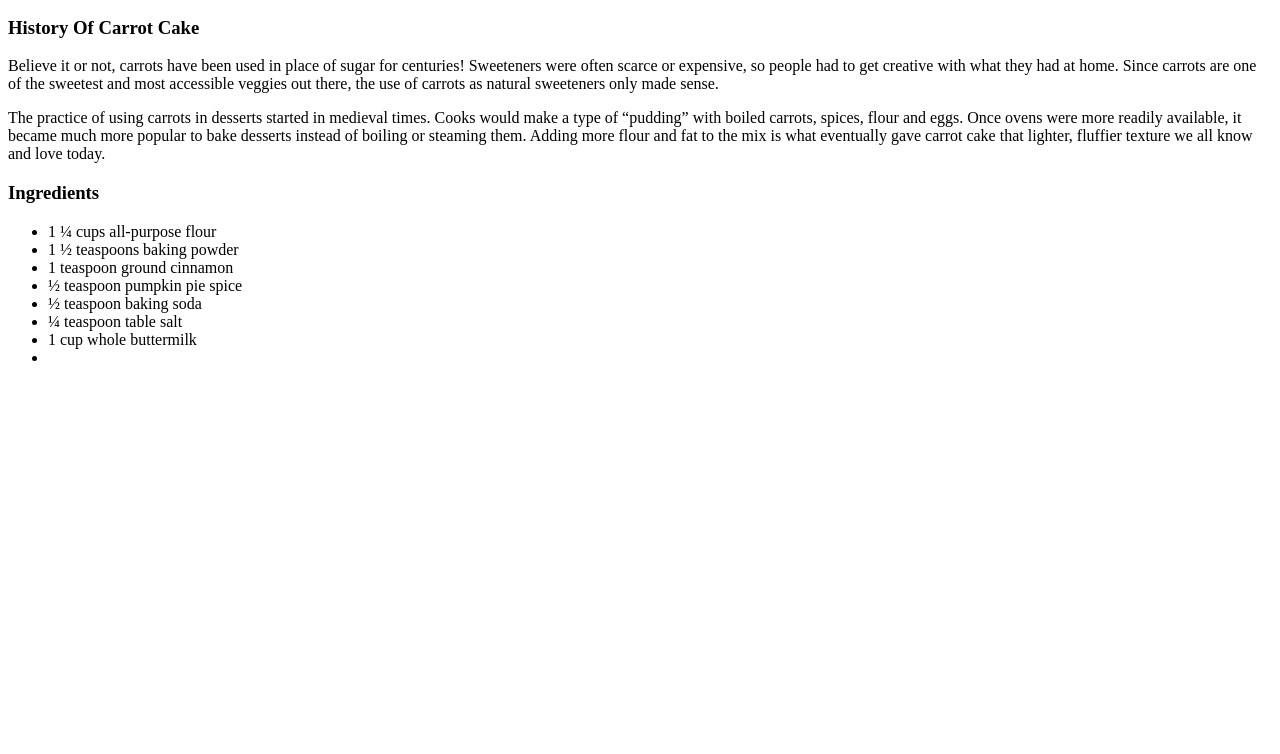
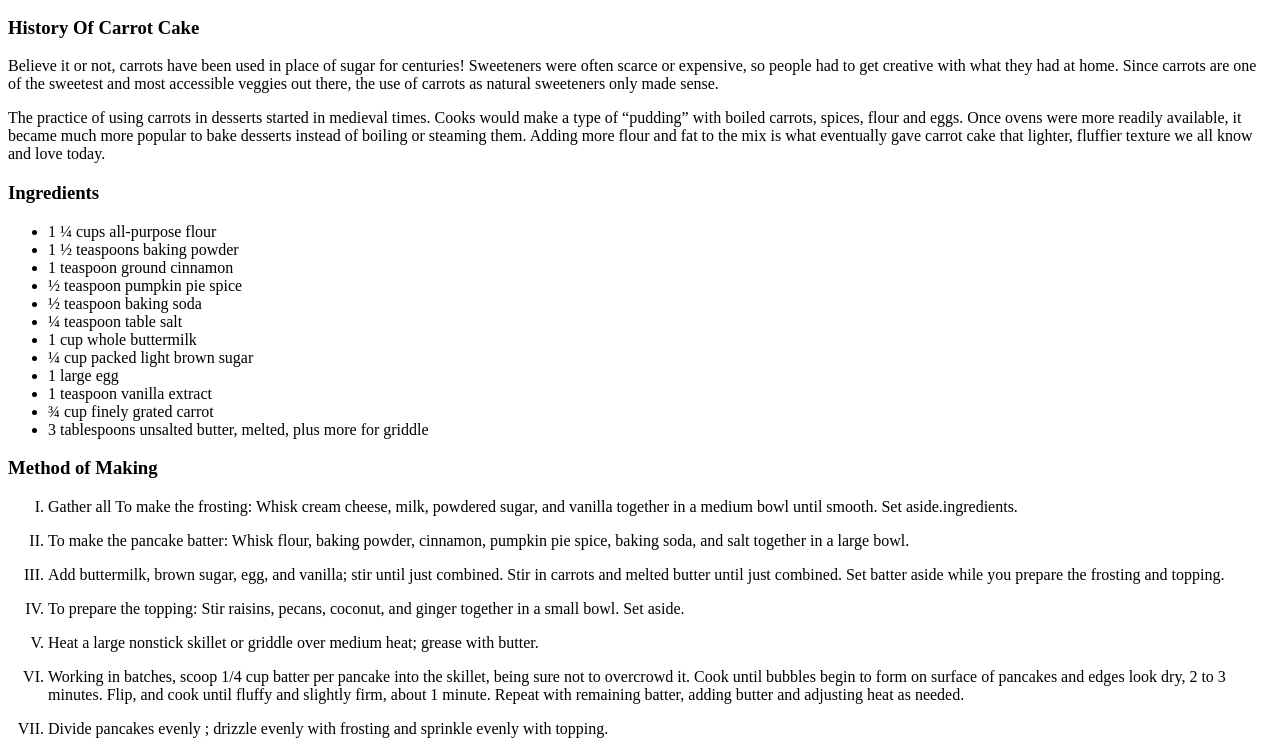
Before and after one commit to parveshydv/favourite_food, a plain HTML site: page recipes/carrot_cake.html in a window 1280 px wide. Shown: the part 456-1210 px from the top of the page. Before the commit the page ends 839 px from the top, so only its background shows below. Drawn offline with Linux system fonts and the light colour scheme.

```diff
--- a/recipes/carrot_cake.html
+++ b/recipes/carrot_cake.html
@@ -3,7 +3,7 @@
 <head>
     <meta charset="UTF-8">
     <meta name="viewport" content="width=device-width, initial-scale=1.0">
-    <title>Document</title>
+    <title>Favourite food | Carrot cake </title>
 </head>
 <body>
     <h1>Carrot Cake</h1>
@@ -21,7 +21,21 @@
         <li>½ teaspoon baking soda</li>
         <li>¼ teaspoon table salt</li>
         <li>1 cup whole buttermilk</li>
-        <li></li>
+        <li>¼ cup packed light brown sugar</li>
+        <li>1 large egg</li>
+        <li>1 teaspoon vanilla extract</li>
+        <li>¾ cup finely grated carrot</li>
+        <li>3 tablespoons unsalted butter, melted, plus more for griddle</li>
     </ul>
+   <p><h3>Method of Making</h3></p>
+   <ol type="I">
+    <p><li>Gather all To make the frosting: Whisk cream cheese, milk, powdered sugar, and vanilla together in a medium bowl until smooth. Set aside.ingredients.</li></p>
+    <p> <li>To make the pancake batter: Whisk flour, baking powder, cinnamon, pumpkin pie spice, baking soda, and salt together in a large bowl.     </li></p>
+    <p><li>Add buttermilk, brown sugar, egg, and vanilla; stir until just combined. Stir in carrots and melted butter until just combined. Set batter aside while you prepare the frosting and topping.</li></p>
+    <p><li>To prepare the topping: Stir raisins, pecans, coconut, and ginger together in a small bowl. Set aside.</li></p>
+    <p><li>Heat a large nonstick skillet or griddle over medium heat; grease with butter.</li></p>
+    <p><li>Working in batches, scoop 1/4 cup batter per pancake into the skillet, being sure not to overcrowd it. Cook until bubbles begin to form on surface of pancakes and edges look dry, 2 to 3 minutes. Flip, and cook until fluffy and slightly firm, about 1 minute. Repeat with remaining batter, adding butter and adjusting heat as needed.</li></p>
+    <p><li>Divide pancakes evenly ; drizzle evenly with frosting and sprinkle evenly with topping. </li></p>
+   </ol>
 </body>
 </html>
```
Also changed, not shown: index.html (+3 -3 lines), recipes/butter_chicken.html (+1 -1 lines).
